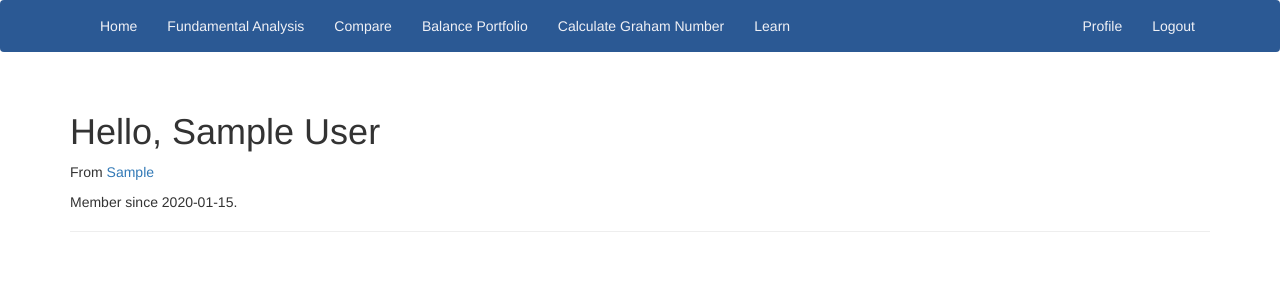
After one commit to vnijat93/value-vista, a Flask app: a page that uses app/templates/base.html in a window 1280 px wide. The commit adds this page. Shown: the top 300 px of the page. Run offline with Flask 2, Linux system fonts and the light colour scheme; a user stored in the database is signed in; tables that the repository leaves empty hold one stand-in row (values such as "Sample post"); parts of the project's set-up code (start-up, migrations or seed data) failed here and were passed over; some libraries are stand-ins or nearby versions.

Commit message:
DEV Add user profile

```diff
--- a/app/__init__.py
+++ b/app/__init__.py
@@ -2,6 +2,7 @@ from flask import Flask
 from flask_bootstrap import Bootstrap
 from flask_sqlalchemy import SQLAlchemy
 from flask_login import LoginManager
+from flask_moment import Moment
 
 from config import config
 
@@ -10,6 +11,7 @@ bootstrap = Bootstrap(app)
 db = SQLAlchemy()
 login_manager = LoginManager()
 login_manager.login_view = "auth.login"
+moment = Moment()
 
 
 def create_app(config_name):
@@ -20,6 +22,7 @@ def create_app(config_name):
     db.init_app(app)
     bootstrap.init_app(app)
     login_manager.init_app(app)
+    moment.init_app(app)
 
     from .main import main as main_blueprint
 
--- a/app/main/views.py
+++ b/app/main/views.py
@@ -1,8 +1,21 @@
-from flask import render_template
+from flask import render_template, abort
 
 from . import main
+from ..models import User
 
 
 @main.route("/", methods=["GET"])
 def index():
     return render_template("index.html")
+
+
+@main.route('/user/<username>')
+def user(username):
+    user = User.query.filter_by(username=username).first()
+
+    if user is None:
+        abort(404)
+
+    print(user.member_since)
+
+    return render_template('user.html', user=user)
--- a/app/templates/base.html
+++ b/app/templates/base.html
@@ -22,7 +22,7 @@
                     <li><a style="color: #f0f1f6" href="/">Learn</a></li>
                 </ul>
                 <ul class="nav navbar-nav navbar-right">
-                    <li><a style="color: #f0f1f6" href="/">Profile</a></li>
+                    <li><a style="color: #f0f1f6" href="{{url_for('main.user', username=current_user.username)}}">Profile</a></li>
                     <li><a style="color: #f0f1f6" href="{{ url_for('auth.logout') }}">Logout</a></li>
                 </ul>
             {% else %}
@@ -56,4 +56,5 @@
 
 {% block scripts %}
 {{ super() }}
+{{ moment.include_moment() }}
 {% endblock %}
--- /dev/null
+++ b/app/templates/user.html
@@ -0,0 +1,28 @@
+{% extends "base.html" %}
+
+{% block title%}VIS - {{user.username}} {% endblock %}
+
+{% block page_content %}
+<div class="page-header">
+
+    <div class="profile-header">
+        <h1>Hello, {{ user.full_name }}</h1>
+        {% if user.username or user.location %}
+        <p>
+            {% if user.location %}
+                From <a href="http://maps.google.com/?q={{ user.location }}">
+                    {{user.location}}
+                </a>
+            {% endif %}
+        </p>
+        {% endif %}
+
+        {% if user.about_me %} <p>{{user.about_me}} </p>{% endif %}
+        <p>
+            Member since {{moment(user.member_since).format('YYYY-MM-DD')}}.
+        </p>
+
+    </div>
+
+</div>
+{% endblock %}
```
Also changed, not shown: 2 other files.
